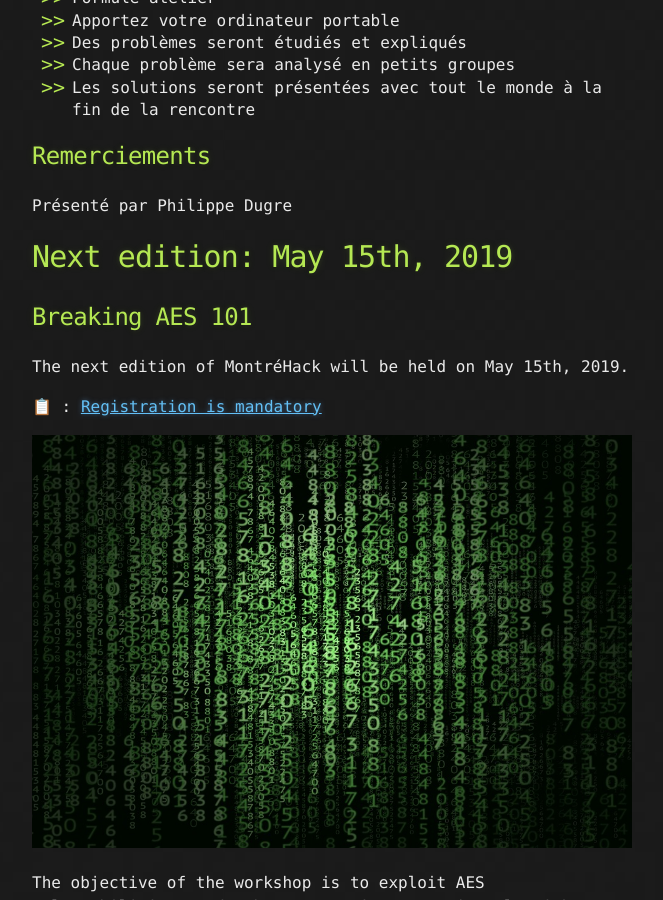
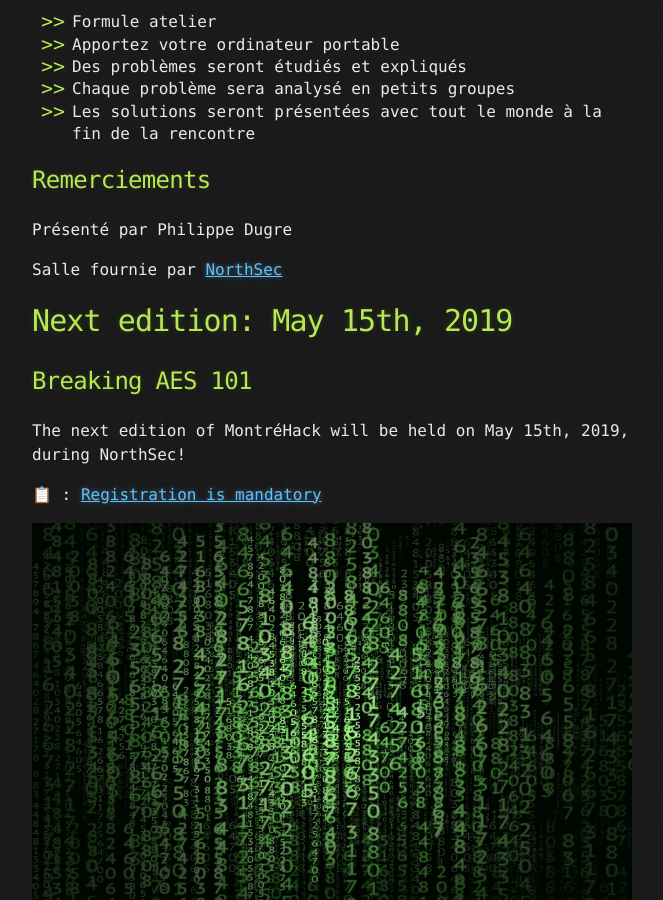
Before and after one commit to montrehack/montrehack.github.com, a Jekyll site: the page built from _posts/2019-05-16-breaking-aes-101.md, in a window 1280 px wide and 900 px high, scrolled down 1687 px. Shown: the whole window, without its empty margins (308-971 px from the left). Built offline with Jekyll 4.4.1, drawn with Linux system fonts in a browser that asks for light colours; emoji names are drawn with the system emoji font; comment, search, counter and statistics services are not loaded; some of the changed text lies outside the part shown.

Commit message:
Update 2019-05-16-breaking-aes-101.md
Added thanks to NorthSec.

```diff
--- a/_posts/2019-05-16-breaking-aes-101.md
+++ b/_posts/2019-05-16-breaking-aes-101.md
@@ -10,7 +10,7 @@ tags: cryptography web
 
 ## Breaking AES 101
 
-La prochaine édition de MontréHack sera tenue le 15 mai 2019.
+La prochaine édition de MontréHack sera tenue le 15 mai 2019, pendant NorthSec!
 
 :clipboard: : [Enregistrement obligatoire](https://www.eventbrite.ca/e/montrehack-breaking-aes-101-tickets-61008084824)
 
@@ -46,13 +46,15 @@ Mercredi le 15 mars de 18h à 21h (suivi de bières à un lieu à déterminer)
 
 Présenté par Philippe Dugre
 
+Salle fournie par [NorthSec](https://nsec.io/)
+
 <a id="english"></a>
 
 # Next edition: May 15th, 2019
 
 ## Breaking AES 101
 
-The next edition of MontréHack will be held on May 15th, 2019.
+The next edition of MontréHack will be held on May 15th, 2019, during NorthSec!
 
 :clipboard: : [Registration is mandatory](https://www.eventbrite.ca/e/montrehack-breaking-aes-101-tickets-61008084824)
 
@@ -88,6 +90,8 @@ Wednesday May 15th, from 6pm to 9pm (followed by drinks at a location yet to be
 
 Presented by Philippe Dugre
 
+The president's lounge is provided by [Northsec](https://nsec.io/)
+
 <hr/>
 
 [Vous souhaitez présenter? / Interested to present a challenge?](https://docs.google.com/forms/d/e/1FAIpQLScyp0WithS4NLBHxUeQr-RG1CNozr4ZyCInvJfWPpv_cv_CeQ/viewform)
```
